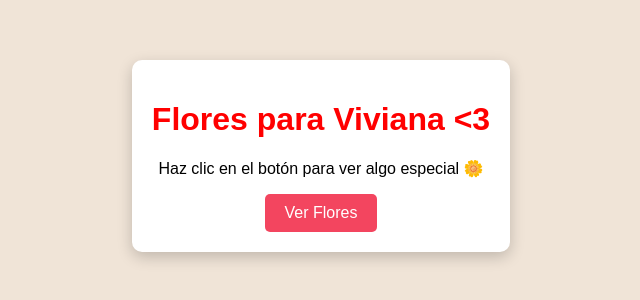
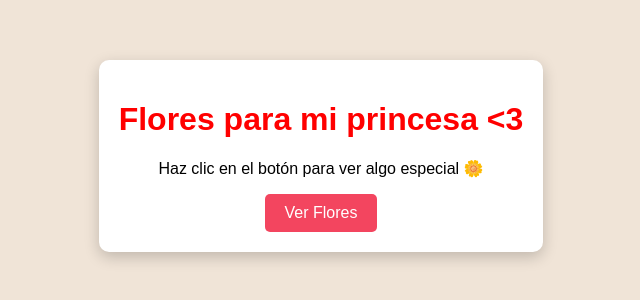
Before and after one commit to Jeik7/floresvv.github.io, a plain HTML site: page index.html in a window 1280 px wide. Shown: the part 244-544 px from the top of the page, without its empty margins (319-959 px from the left). Drawn offline with Linux system fonts and the light colour scheme.

Commit message:
Update index.html

```diff
--- a/index.html
+++ b/index.html
@@ -8,7 +8,7 @@
 </head>
 <body>
     <div class="container">
-        <h1 style="color: red;"><b>Flores para Viviana <3 </b></h1>
+        <h1 style="color: red;"><b>Flores para mi princesa <3 </b></h1>
         <p>Haz clic en el botón para ver algo especial 🌼</p>
         <button id="showFlowers">Ver Flores</button>
         <div id="flowers" class="hidden">
```
